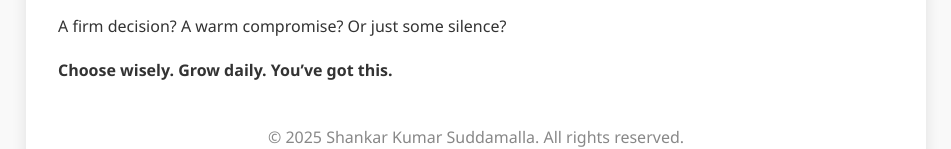
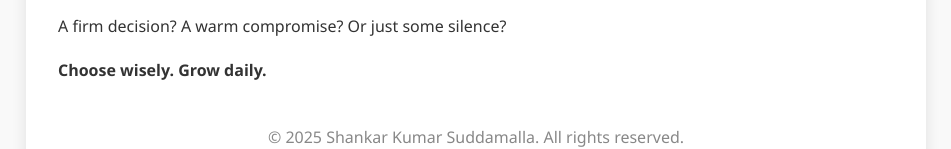
Before and after one commit to ShankarKumarSuddamalla/Blog, a plain HTML site: page Index.html in a window 1280 px wide. Shown: the part 2983-3132 px from the top of the page, without its empty margins (164-1115 px from the left). Drawn offline with Linux system fonts and the light colour scheme.

Commit message:
Update Index.html

```diff
--- a/Index.html
+++ b/Index.html
@@ -190,7 +190,7 @@
       <p>So next time you’re in a disagreement, ask yourself:</p>
       <blockquote>“What does this moment need from me?”</blockquote>
       <p>A firm decision? A warm compromise? Or just some silence?</p>
-      <p><strong>Choose wisely. Grow daily. You’ve got this.</strong></p>
+      <p><strong>Choose wisely. Grow daily.</strong></p>
     </div>
 
     <div class="footer">© 2025 Shankar Kumar Suddamalla. All rights reserved.</div>
```
